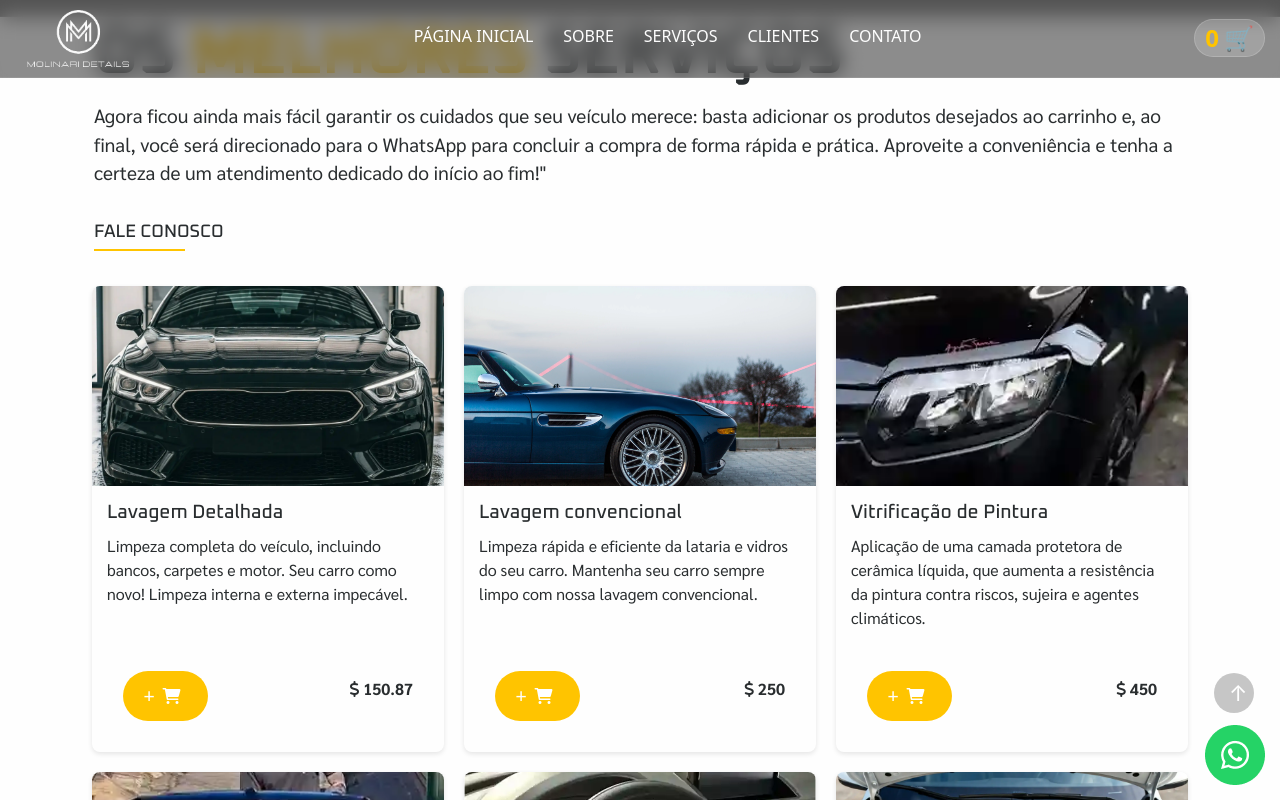
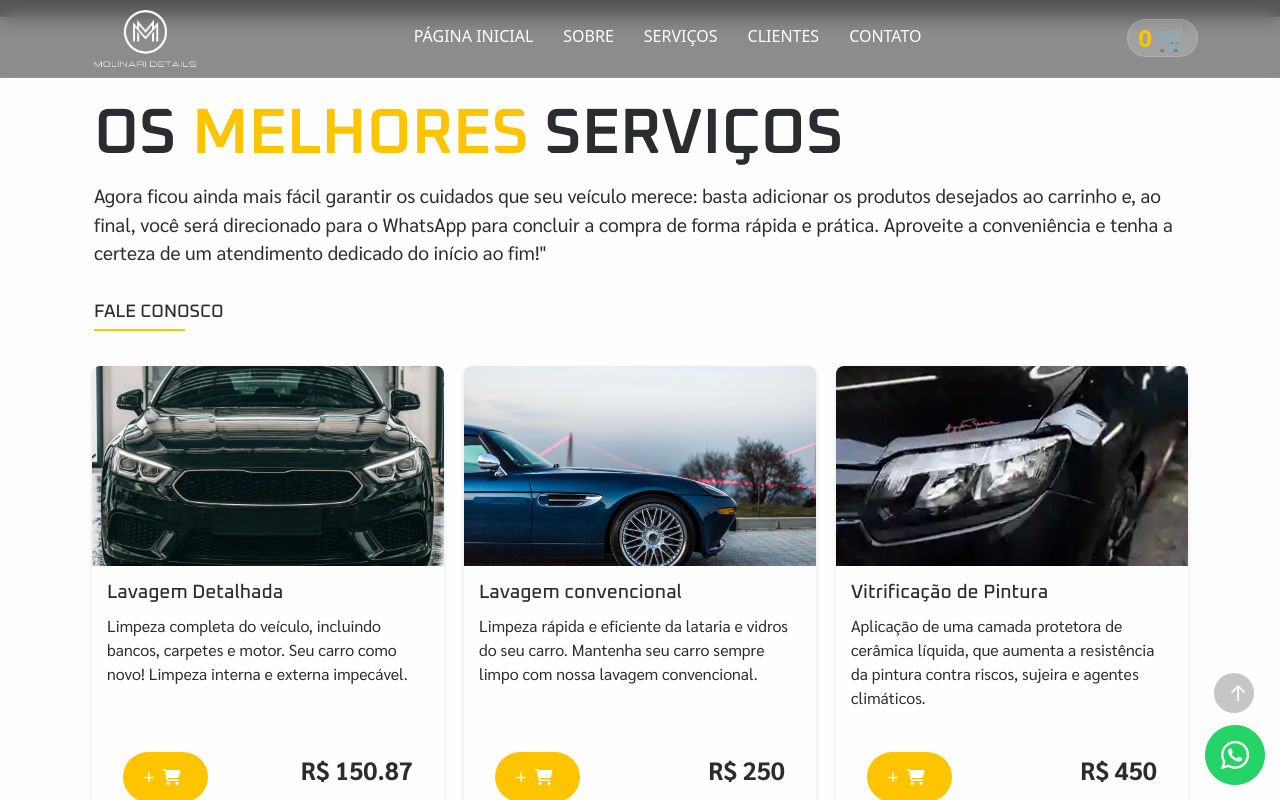
Before and after one commit to hirleog/automotive-services-web, an Angular app in the folder automotive-services/: page /services in a window 1280 px wide. Shown: the top 800 px of the page. Built offline with nearby package versions, Linux system fonts and the light colour scheme.

Commit message:
ajuste nas msgs do carrinho

```diff
--- a/automotive-services/src/app/components/services/services.component.css
+++ b/automotive-services/src/app/components/services/services.component.css
@@ -1,5 +1,4 @@
 #services {
-  /* margin-top: 5em; */
   margin-top: -3em;
   padding: 4em 0em 4em 0em;
   /* background-color: var(--light); */
@@ -180,7 +179,7 @@ p {
 }
 
 .price {
-  font-size: 1em;
+  /* font-size: 2em; */
   color: #28a745;
   font-weight: bold;
 }
@@ -231,13 +230,25 @@ p {
   margin: 1em;
 }
 
-.alert {
+.alert-sucess {
+  position: fixed;
+  top: 10px;
+  right: 10px;
+  z-index: 1050;
+  background-color: rgb(0, 225, 0);
+  border-radius: 10em;
+  border: 1px solid rgb(0, 225, 0);
+  color: var(--secondary);
+}
+.alert-error {
   position: fixed;
   top: 10px;
   right: 10px;
   z-index: 1050;
   background-color: var(--primary);
   border-radius: 10em;
+  border: 1px solid var(--primary);
+  color: var(--secondary);
 }
 
 @media (min-width: 768px) and (max-width: 1200px) {
--- a/automotive-services/src/app/components/services/services.component.html
+++ b/automotive-services/src/app/components/services/services.component.html
@@ -1,6 +1,6 @@
 <section id="services">
 
-  <div class="container spacement">
+  <div class="container spacement" style="margin-top: 5em;">
 
     <div data-aos="fade-right">
       <div id="content-section" class="content container">
@@ -46,8 +46,8 @@
                   </button>
                 </div>
                 <div>
-                  <p class="price">
-                    <i class="fas fa-dollar-sign"></i> {{ card.price }}
+                  <p class="price" style="font-size: 25px;">
+                    R$ {{ card.price }}
                   </p>
                 </div>
               </div>
@@ -66,7 +66,7 @@
 </section>
 
 <!-- ALERTAS -->
-<div class="alert alert-info alert-dismissible fade show z-index-1000" *ngIf="showAlert" role="alert">
+<div  [ngClass]="alertIndicator === true ? 'alert-sucess' : 'alert-error'" class="alert alert-info alert-dismissible fade show z-index-1000" *ngIf="showAlert" role="alert">
   {{ alertMessage }}
   <button type="button" class="btn-close" (click)="showAlert = false" aria-label="Close"></button>
 </div>
--- a/automotive-services/src/app/components/services/services.component.ts
+++ b/automotive-services/src/app/components/services/services.component.ts
@@ -13,6 +13,8 @@ export class ServicesComponent implements OnInit {
   public showAlert: boolean = false;
 
   public cards: Array<Product> = []
+  public alertIndicator: boolean = false;
+
   constructor(private cartService: CartService) {
     this.cards = [
       {
@@ -83,12 +85,13 @@ export class ServicesComponent implements OnInit {
   public addToCart(product: any): void {
     this.cartService.addItem(product).subscribe((response) => {
       this.alertMessage = response.message;
+      this.alertIndicator = response.success;
       this.showAlert = true;
 
-      // Oculta o alerta após 3 segundos
+      // Oculta o alerta após 2 segundos
       setTimeout(() => {
         this.showAlert = false;
-      }, 3000);
+      }, 1500);
     });
   }
 
--- a/automotive-services/src/app/services/cart.service.ts
+++ b/automotive-services/src/app/services/cart.service.ts
@@ -45,7 +45,7 @@ export class CartService {
       } else {
         this.itemCard.push(product);
         this.updateCartState(); // Atualiza o estado do carrinho
-        return of({ success: true, message: 'Produto adicionado ao carrinho com sucesso!' });
+        return of({ success: true, message: 'Produto adicionado ao carrinho!' });
       }
     }
 
--- a/automotive-services/src/app/template/footer/footer.component.html
+++ b/automotive-services/src/app/template/footer/footer.component.html
@@ -14,7 +14,7 @@
 
       <div data-aos="fade-down" data-aos-duration="900">
         <div class="my-4 pb-3">
-          <img src="../../../assets/molinari-logo-detail.webp" class="container-fluid" alt="error" style="width: 6em" />
+          <!-- <img src="../../../assets/molinari-logo-detail.webp" class="container-fluid" alt="error" style="width: 6em" /> -->
           <p class="pt-2">Entre em contato agora e esclareça todas suas duvidas.<br>
             Estamos sempre a disposição.</p>
         </div>
@@ -28,14 +28,6 @@
           <h1 class="fs-1 fs-md-2 fs-lg-3">(11) 97375-2898</h1>
         </div>
       </div>
-
-      <!-- <div class="my-5" data-aos="fade-down" data-aos-duration="900">
-      <p><strong>Advogado: </strong> Ricardo Guilherme Amaral</p>
-      <p><strong>Endereço: </strong> São Paulo - SP</p>
-      <p><strong>Telefone: </strong> <a href="http://wa.me/5511977433859">+55 11 94905-4658</a></p>
-      <p><strong>E-mail: </strong>ricardoamaral.adv@outlook.com</p>
-      <p><strong>Horário de Atendimento: </strong> Segunda a Sexta, das 9h às 18h</p>
-    </div> -->
 
       <div class="maps">
         <iframe
--- a/automotive-services/src/app/template/nav/nav.component.html
+++ b/automotive-services/src/app/template/nav/nav.component.html
@@ -31,6 +31,7 @@
 
 <nav id="big-screen" class="d-none d-lg-block navbar-light navbar navbar-expand-lg">
 
+  <div class="container">
     <div id="logo">
       <a href="#inicio">
         <img src="../../../assets/molinari-logo.webp" class="container-fluid" alt="error" />
@@ -63,7 +64,7 @@
         🛒
       </div>
     </ng-container>
-
+  </div>
 </nav>
 
 <div data-aos="fade-right" class="side-bar" *ngIf="openClose">
```
Lines whose indentation alone changed are shown as unchanged.
